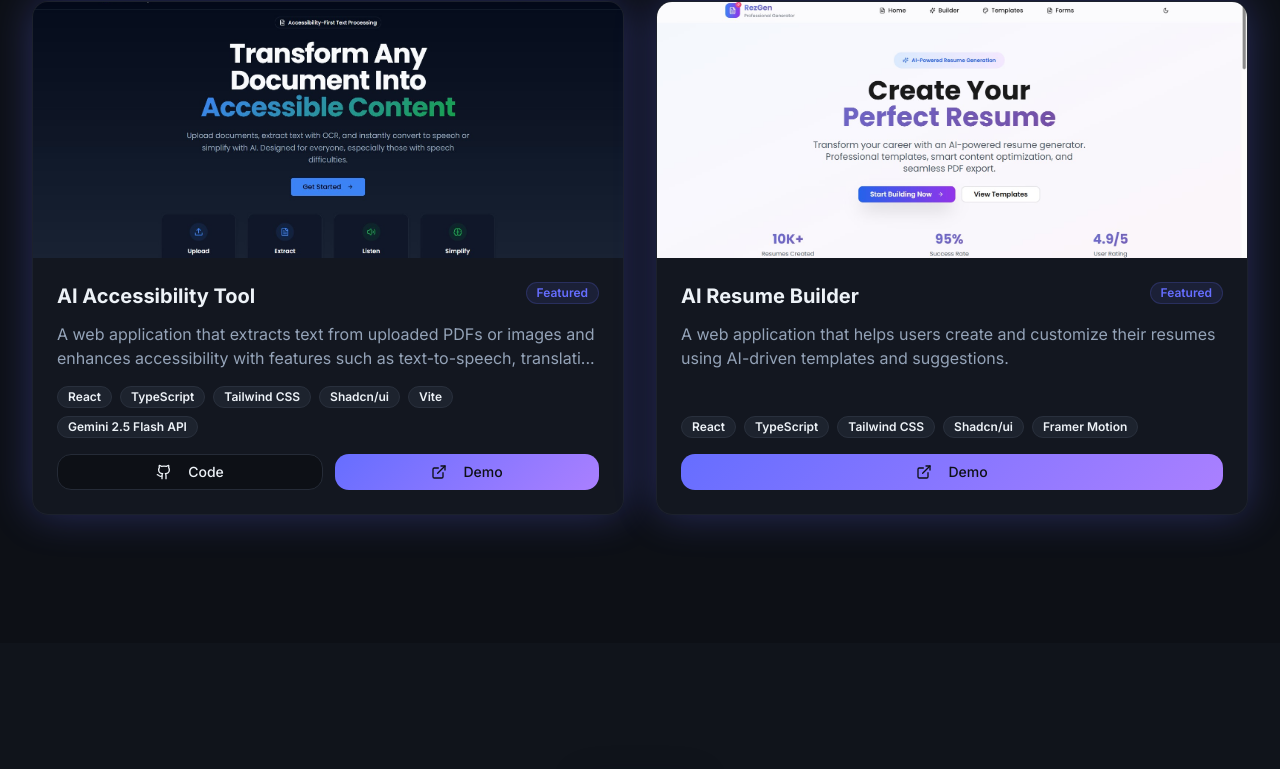
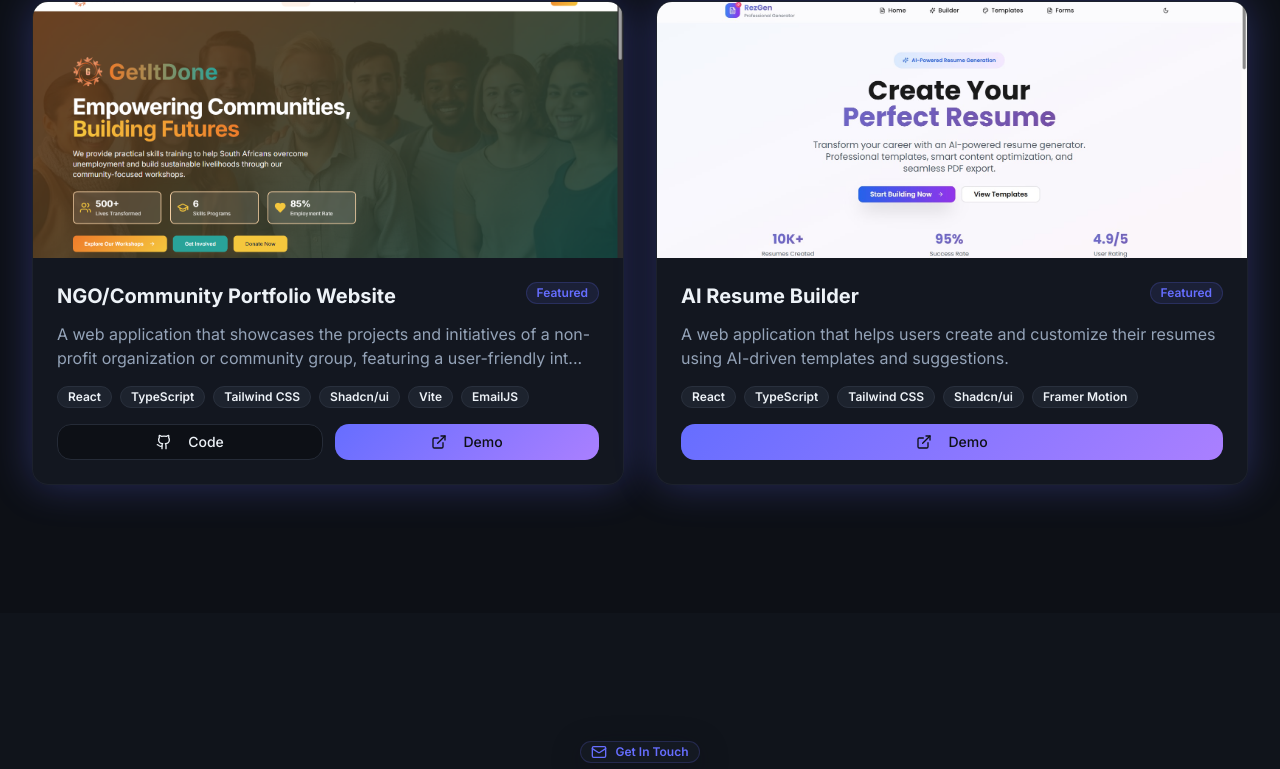
Before and after one commit to devByByron/Byron-Young-Online-Portfolio, a React (Vite) app: page / in a window 1280 px wide. Shown: the part 7017-7786 px from the top of the page. Built offline with nearby package versions, Linux system fonts and the light colour scheme.

Commit message:
Implement code changes to enhance functionality and improve performance

```diff
--- a/src/data/portfolio.ts
+++ b/src/data/portfolio.ts
@@ -4,7 +4,7 @@ import customContentGenerator from '@/assets/custom-content-generator.jpg';
 import aiAccessibilityTool from '@/assets/ai-accessiblility-tool.jpg';
 import aiResumeBuilder from '@/assets/ai-resume-builder.jpg';
 import developerPortrait from '@/assets/my-portrait.png';
-
+import ngoPortfolioWebsite from '@/assets/NGO-Portfolio-Cover.png';
 import javaScriptIcon from '../assets/javascript-new.png';
 import typeScriptIcon from '../assets/typeScript.png';
 
@@ -263,21 +263,38 @@ export const projects = [
     liveUrl: 'https://bygen.netlify.app/',
     featured: true,
   },
+  // {
+  //   title: 'AI Accessibility Tool',
+  //   description:
+  //     'A web application that extracts text from uploaded PDFs or images and enhances accessibility with features such as text-to-speech, translation, summarization, and text simplification.',
+  //   image: aiAccessibilityTool,
+  //   technologies: [
+  //     'React',
+  //     'TypeScript',
+  //     'Tailwind CSS',
+  //     'Shadcn/ui',
+  //     'Vite',
+  //     'Gemini 2.5 Flash API',
+  //   ],
+  //   githubUrl: 'https://github.com/devByByron/read-easy',
+  //   liveUrl: 'https://readeazy.netlify.app/',
+  //   featured: true,
+  // },
   {
-    title: 'AI Accessibility Tool',
+    title: 'NGO/Community Portfolio Website',
     description:
-      'A web application that extracts text from uploaded PDFs or images and enhances accessibility with features such as text-to-speech, translation, summarization, and text simplification.',
-    image: aiAccessibilityTool,
+      'A web application that showcases the projects and initiatives of a non-profit organization or community group, featuring a user-friendly interface and easy navigation.',
+    image: ngoPortfolioWebsite,
     technologies: [
       'React',
       'TypeScript',
       'Tailwind CSS',
       'Shadcn/ui',
       'Vite',
-      'Gemini 2.5 Flash API',
+      'EmailJS',
     ],
-    githubUrl: 'https://github.com/devByByron/read-easy',
-    liveUrl: 'https://readeazy.netlify.app/',
+    githubUrl: 'https://github.com/isozyn/GetItDone',
+    liveUrl: 'https://a1getitdone.netlify.app/',
     featured: true,
   },
   {
```
Also changed, not shown: src/assets/NGO-Portfolio-Cover.png (added).
